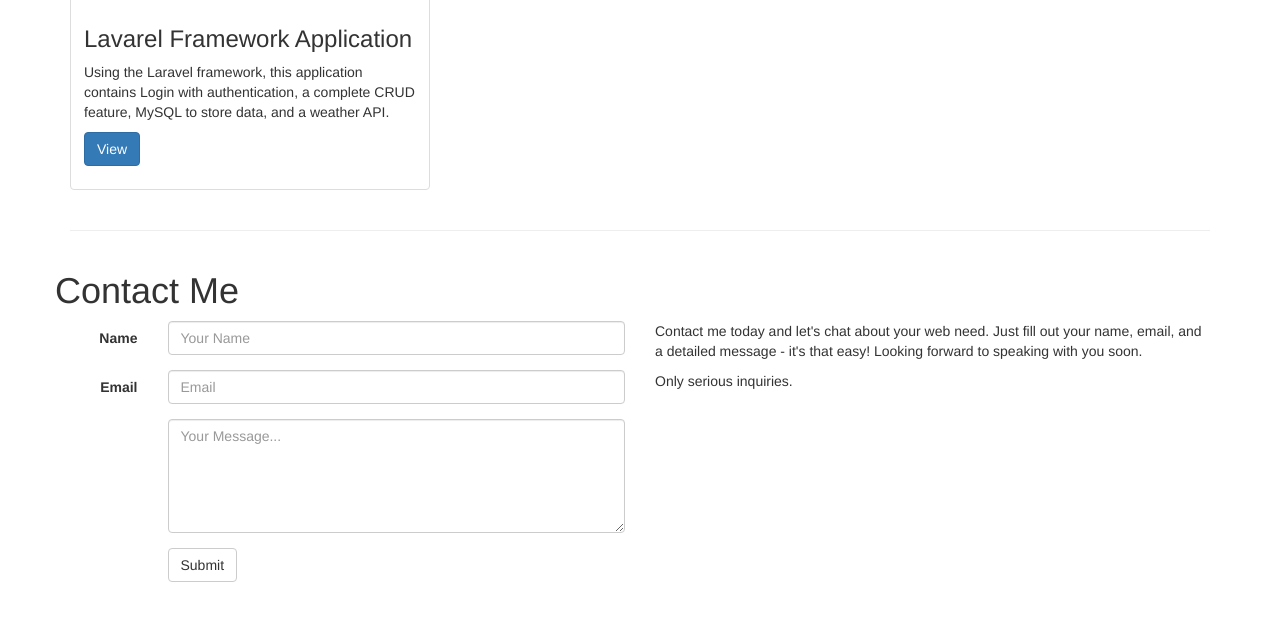
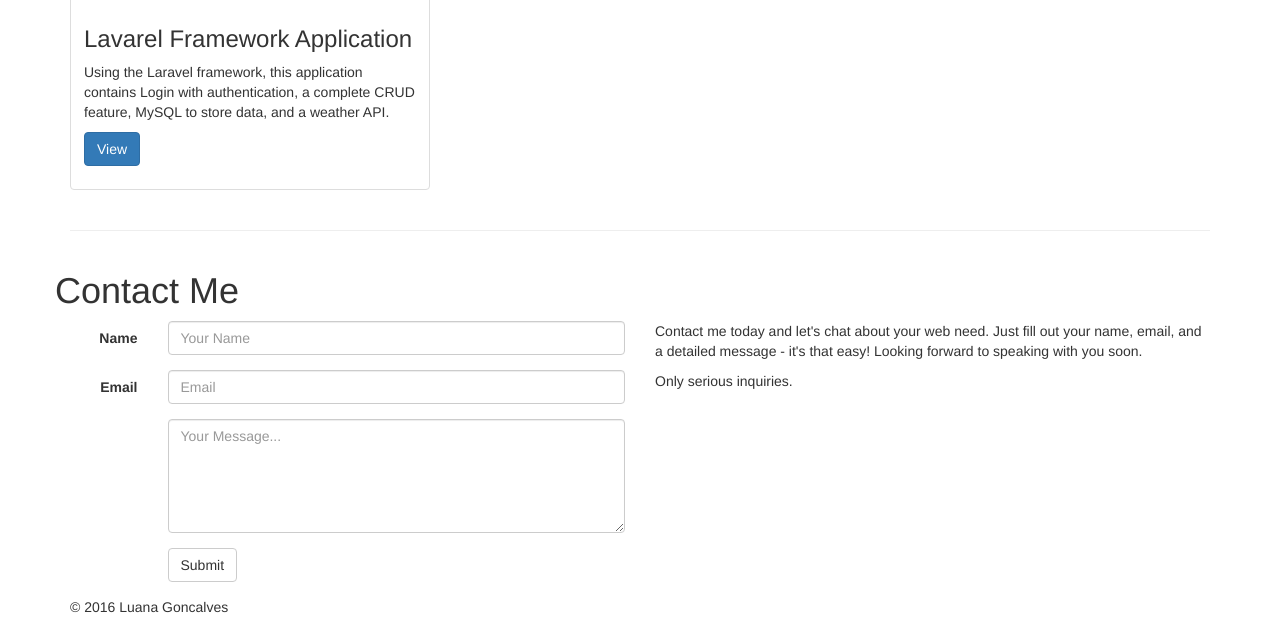
Before and after one commit to ldgoncalves/Portfolio, a plain HTML site: page index.html in a window 1280 px wide. Shown: the part 2470-3097 px from the top of the page. Before the commit the page ends 3067 px from the top, so only its background shows below. Drawn offline with Linux system fonts and the light colour scheme.

Commit message:
Made changes to footer

```diff
--- a/index.html
+++ b/index.html
@@ -221,6 +221,10 @@
                 </aside>
             </div>
             <!-- End Contact -->
+
+            <footer>
+                <p>&copy; 2016 Luana Goncalves</p>
+            </footer>
         </div>
         <!-- End Main -->
 
```
